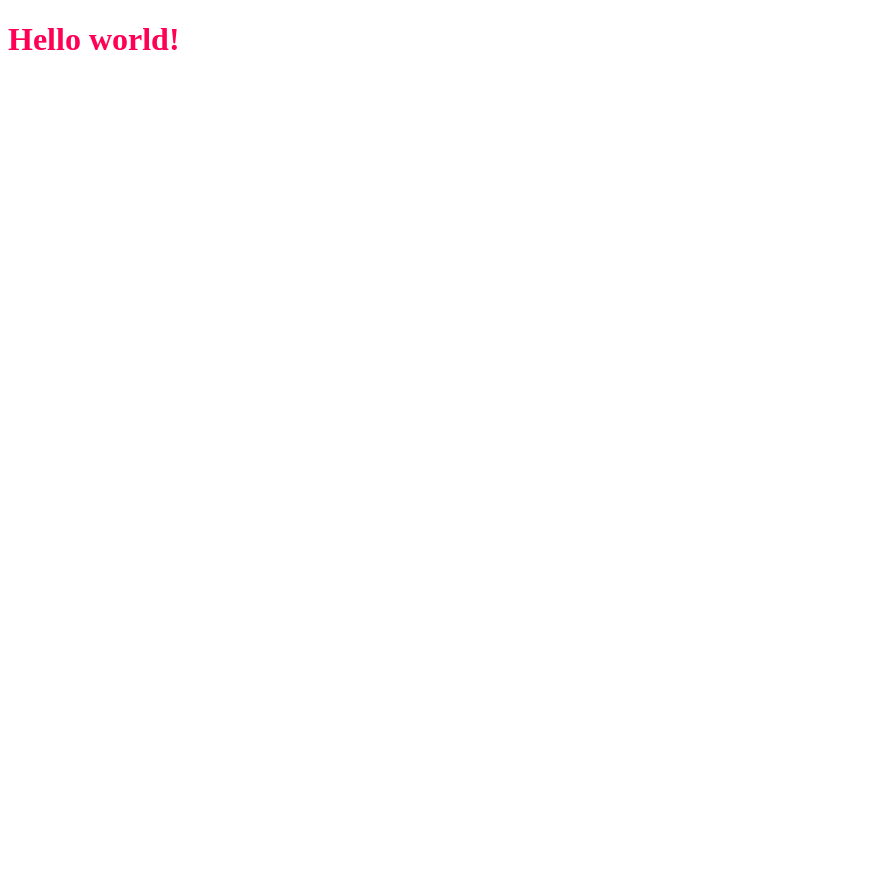
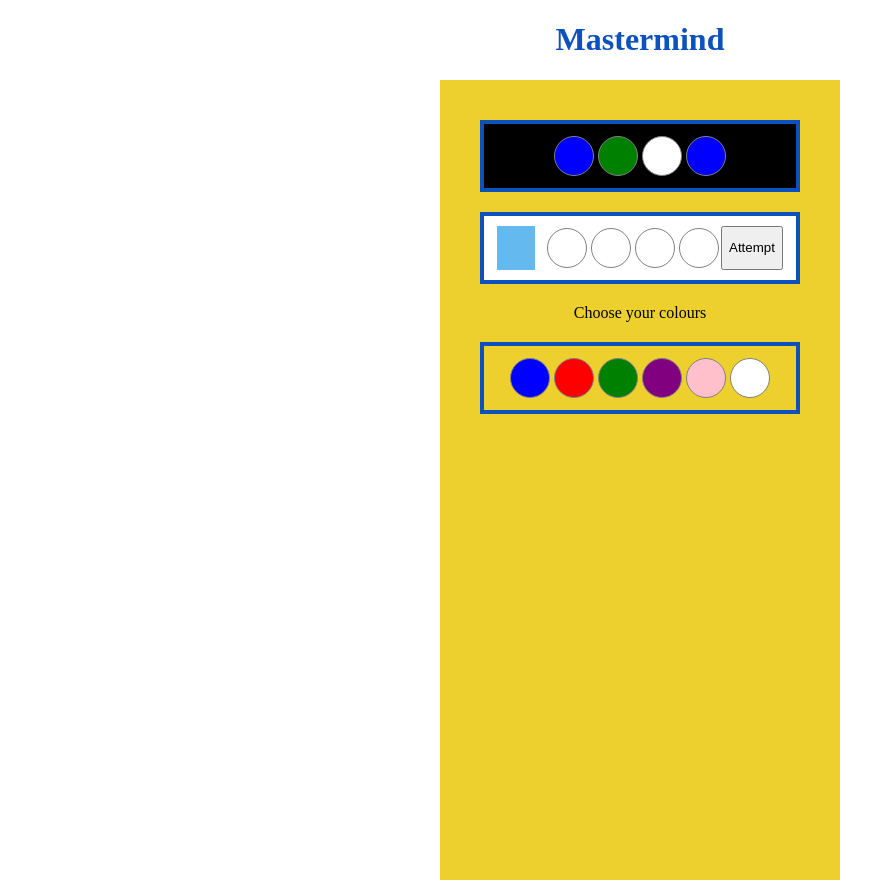
Before and after one commit to bethylogism/WDI-project-01, a plain HTML site: page index.html in a window 1280 px wide. Shown: the whole page, without its empty margins (0-895 px from the left). Before the commit the page ends 800 px from the top, so only its background shows below. Drawn offline with Linux system fonts and the light colour scheme.

Commit message:
Essential HTML complete. Can select colours & generate random code.

```diff
--- a/index.html
+++ b/index.html
@@ -3,10 +3,42 @@
   <head>
     <meta charset="utf-8">
     <link rel="stylesheet" href="css/style.css">
-    <title></title>
+    <title>Mastermind</title>
     <script src="js/app.js" charset="utf-8"></script>
   </head>
   <body>
-    <h1>Project 1: The Game</h1>
+    <h1>Mastermind</h1>
+    <main class="game">
+
+      <section class="codeMaster flex">
+        <div class="master ball"></div>
+        <div class="master ball"></div>
+        <div class="master ball"></div>
+        <div class="master ball"></div>
+      </section>
+      <section class="codeBreaker flex">
+        <div class="computerSays">
+          <div class="clues clue1"></div>
+          <div class="clues clue2"></div>
+          <div class="clues clue3"></div>
+          <div class="clues clue4"></div>
+        </div>
+        <div class="breaker ball"></div>
+        <div class="breaker ball"></div>
+        <div class="breaker ball"></div>
+        <div class="breaker ball"></div>
+        <button class="attempt">Attempt</button>
+      </section>
+      <p>Choose your colours</p>
+      <section class="options flex">
+        <div class="option1 option ball"></div>
+        <div class="option2 option ball"></div>
+        <div class="option3 option ball"></div>
+        <div class="option4 option ball"></div>
+        <div class="option5 option ball"></div>
+        <div class="option6 option ball"></div>
+      </section>
+
+    </main>
   </body>
 </html>
--- a/js/app.js
+++ b/js/app.js
@@ -1,5 +1,117 @@
 document.addEventListener('DOMContentLoaded', () => {
-  const h1 = document.querySelector('h1')
-  h1.textContent=('Hello world!')
+
+  //**VARIABLES**
+  const instructions = document.querySelector('p')
+  const optionBalls = document.querySelectorAll('.option')
+  const masterBalls = Array.prototype.slice.call(document.querySelectorAll('.master'))
+  const breakerBalls = document.querySelectorAll('.breaker')
+  const attemptBtn = document.querySelector('.attempt')
+  const clues = document.querySelectorAll('.clues')
+  const colours = ['blue', 'red', 'green', 'purple', 'pink', 'white']
+  let masterCode = []
+  let breakerCode = []
+
+  //**FUNCTIONS**
+
+  //CREATE COLOURED OPTION BALLS
+  function createOptions(optionBalls) {
+    optionBalls.forEach((ball, i) => {
+      ball.style.backgroundColor = colours[i]
+    })
+  }
+  createOptions(optionBalls)
+
+  function colourCode(masterBalls) {
+    masterBalls.forEach((ball, i) => {
+      ball.style.backgroundColor = masterCode[i]
+    })
+  }
+  //CREATE NEW RANDOM MASTER CODE
+  function createCode() {
+    //masterCode = Array()
+    //while (masterCode.length < masterBalls.length)
+    //    masterCode.push(colours[Math.floor(Math.random() * colours.length)])
+    //masterBalls.forEach( () => masterCode.push(colours[Math.floor(Math.random() * colours.length)]))
+    masterCode = masterBalls.map(() => colours[Math.floor(Math.random() * colours.length)])
+    colourCode(masterBalls)
+    return masterCode
+  }
+
+
+  //ballSelect(e)
+  //adds that colour to the style.colour of the balls
+  function ballSelect(e) {
+    breakerCode.push(e.target.style.backgroundColor)
+    breakerBalls.forEach((ball, i) => {
+      ball.style.backgroundColor = breakerCode[i]
+    })
+    console.log(breakerCode)
+    return breakerCode
+  }
+
+  //attempt()
+  //when user presses attempt button
+  //for each codeBreak ball, adds the colour to a new Array (REDUCE), breakerCode
+  //for each breakerCode element
+  //if (breakerCode[i].index === masterCode[i].index) return codeGreen()
+  //if masterCode contains breakerCode.value then return codeOrange()
+
+  function attempt() {
+    console.log('breaker code is ' + breakerCode)
+    let clueArray = []
+    breakerCode.forEach((e1,ind1) => {
+      let comparison = []
+      masterCode.forEach((e2,ind2) => {
+      //if the element is identical add a green pin
+        if (e1 === e2 && ind1 === ind2) {
+          console.log(e1 + '===' + e2)
+          comparison.push(e1 + ' vs ' + e2 + ': ' + 'green')
+          return
+        //if the element is not identical but is in the array add orange pin
+        } else if (masterCode.includes(e1) && ind1 !== ind2) {
+          console.log('Alrighty, call codeOrange')
+          comparison.push(e1 + ' vs ' + e2 + ': ' + 'orange')
+        //otherwise do nothing / break / return?
+        } else {
+          comparison.push(e1 + ' vs ' + e2 + ': ' + 'red')
+          console.log('Oh doeeee, codeRed!')
+        }
+      })
+      console.log('Adding comparion: ' + comparison)
+      clueArray.push(comparison)
+    })
+    console.log(clueArray)
+    computerSays(clues)
+  }
+
+
+
+  function computerSays(clues) {
+    clues.forEach((clue, i) => {
+      //clues.style.backgroundColor = clueArray[i]
+    })
+  }
+
+
+  // function codeOrange() {
+  //   computerSays.style.backgroundColor = 'orange'
+  //   instructions.textContent = 'Incorrect position, but correct colour'
+  //   //push an orrange dot somewhere
+  // }
+
+
+  function startGame() {
+    createCode()
+  }
+  startGame()
+
+
+
+
+  //**EVENT LISTENERS**
+  optionBalls.forEach(ball => ball.addEventListener('click', ballSelect))
+  attemptBtn.addEventListener('click', attempt)
+
+  //add an event listener on breakerBalls -  click allows you to change THIS.color
 
 })
--- a/scss/style.scss
+++ b/scss/style.scss
@@ -1,5 +1,57 @@
-$color: #f05;
+$theblue: #0C51BE;
+$electricblue: #64B9EE;
+$theyellow: #EDCF2E;
+$theorange: #EFB93D;
+
+* {
+  box-sizing: border-box;
+}
 
 h1 {
-  color: $color;
+  color: $theblue;
+  text-align: center;
 }
+
+main {
+  max-width: 400px;
+  height: 800px;
+  margin: auto;
+  background: $theyellow;
+  padding: 20px;
+}
+
+.flex {
+  display: flex;
+  flex-wrap: wrap;
+}
+
+.ball {
+  height: 40px;
+  width: 40px;
+  border: 1px solid grey;
+  transition:all 0.4s;
+  border-radius: 100%;
+  margin: 2px;
+}
+
+section {
+  justify-content: center;
+  padding: 10px;
+  border: 4px solid $theblue;
+  margin: 20px;
+  &.codeMaster {
+    background: black;
+  }
+  &.codeBreaker {
+    background: white;
+    .computerSays {
+      width: 13%;
+      background: $electricblue;
+      margin-right: 10px;
+    }
+  }
+}
+
+p {
+  text-align: center;
+}
```
Also changed, not shown: css/style.css, 1 other file.
